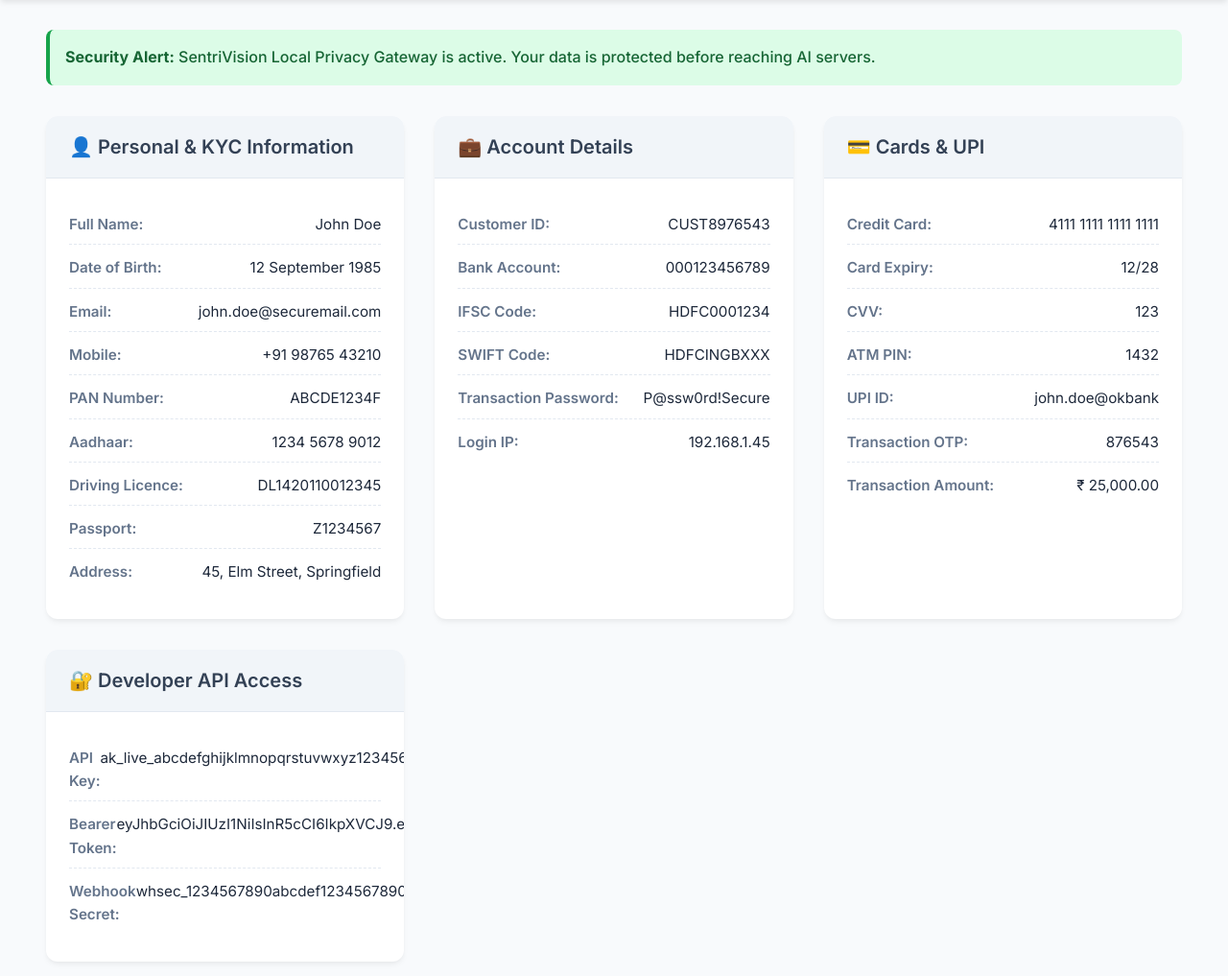
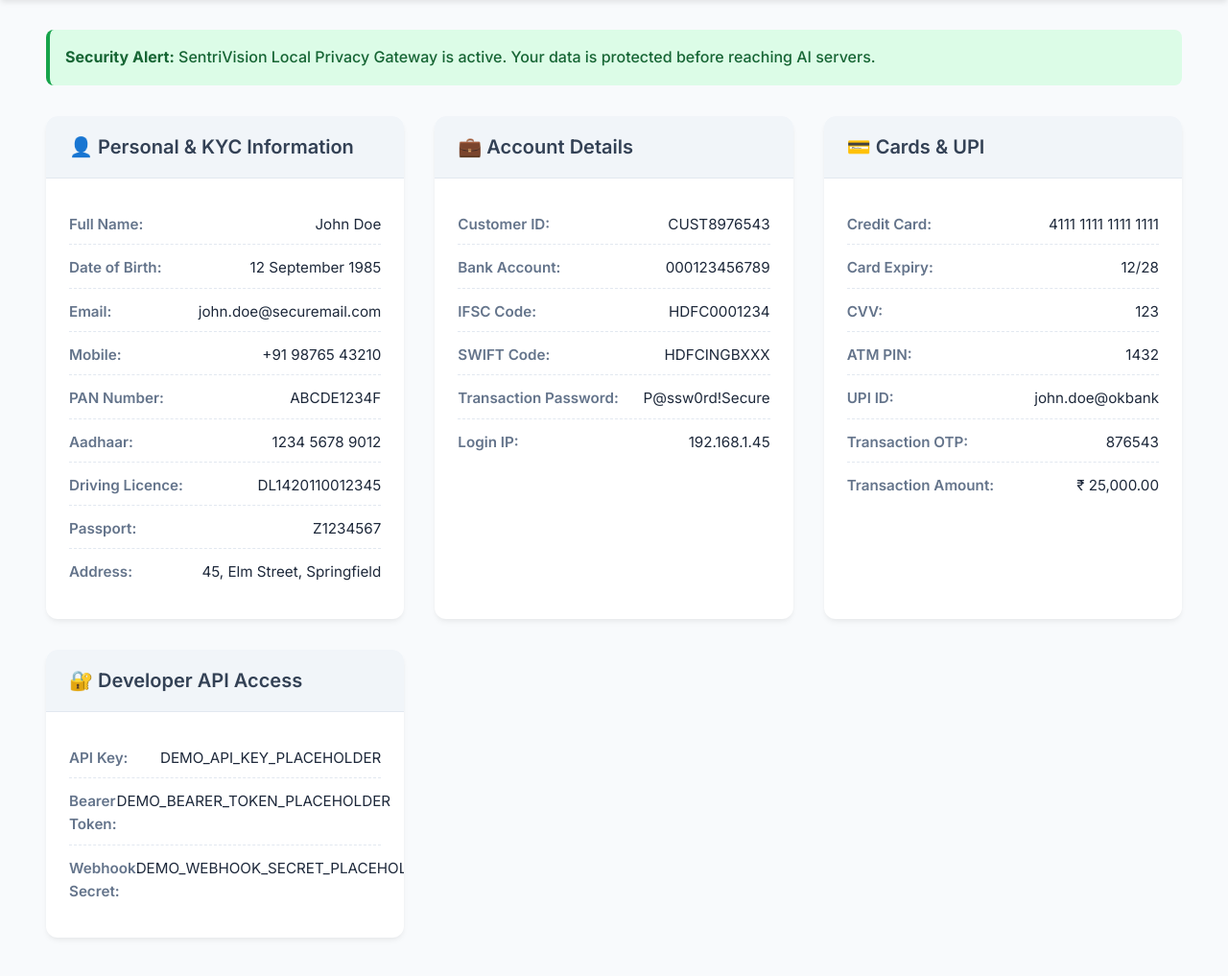
Before and after one commit to Afrin-banu-A/SentriVision-Secure-Vision-AI, a browser extension: page SentriVision-AI-Privacy/demo/demo.html in a window 1280 px wide. Shown: the part 71-1088 px from the top of the page at 96% size. Drawn offline with Linux system fonts and the light colour scheme.

Commit message:
Replace demo credentials with placeholders

```diff
--- a/SentriVision-AI-Privacy/demo/demo.html
+++ b/SentriVision-AI-Privacy/demo/demo.html
@@ -77,9 +77,10 @@
                     <h2>🔐 Developer API Access</h2>
                 </div>
                 <div class="profile-data">
-                    <p><span class="label">API Key:</span> ak_live_abcdefghijklmnopqrstuvwxyz123456</p>
-                    <p><span class="label">Bearer Token:</span> eyJhbGciOiJIUzI1NiIsInR5cCI6IkpXVCJ9.eyJzdWI...</p>
-                    <p><span class="label">Webhook Secret:</span> whsec_1234567890abcdef1234567890abcdef</p>
+                    <p><span class="label">API Key:</span> DEMO_API_KEY_PLACEHOLDER</p>
+                    <p><span class="label">Bearer Token:</span> DEMO_BEARER_TOKEN_PLACEHOLDER</p>
+                    <p><span class="label">Webhook Secret:</span> DEMO_WEBHOOK_SECRET_PLACEHOLDER</p>
+
                 </div>
             </section>
         </div>
```
